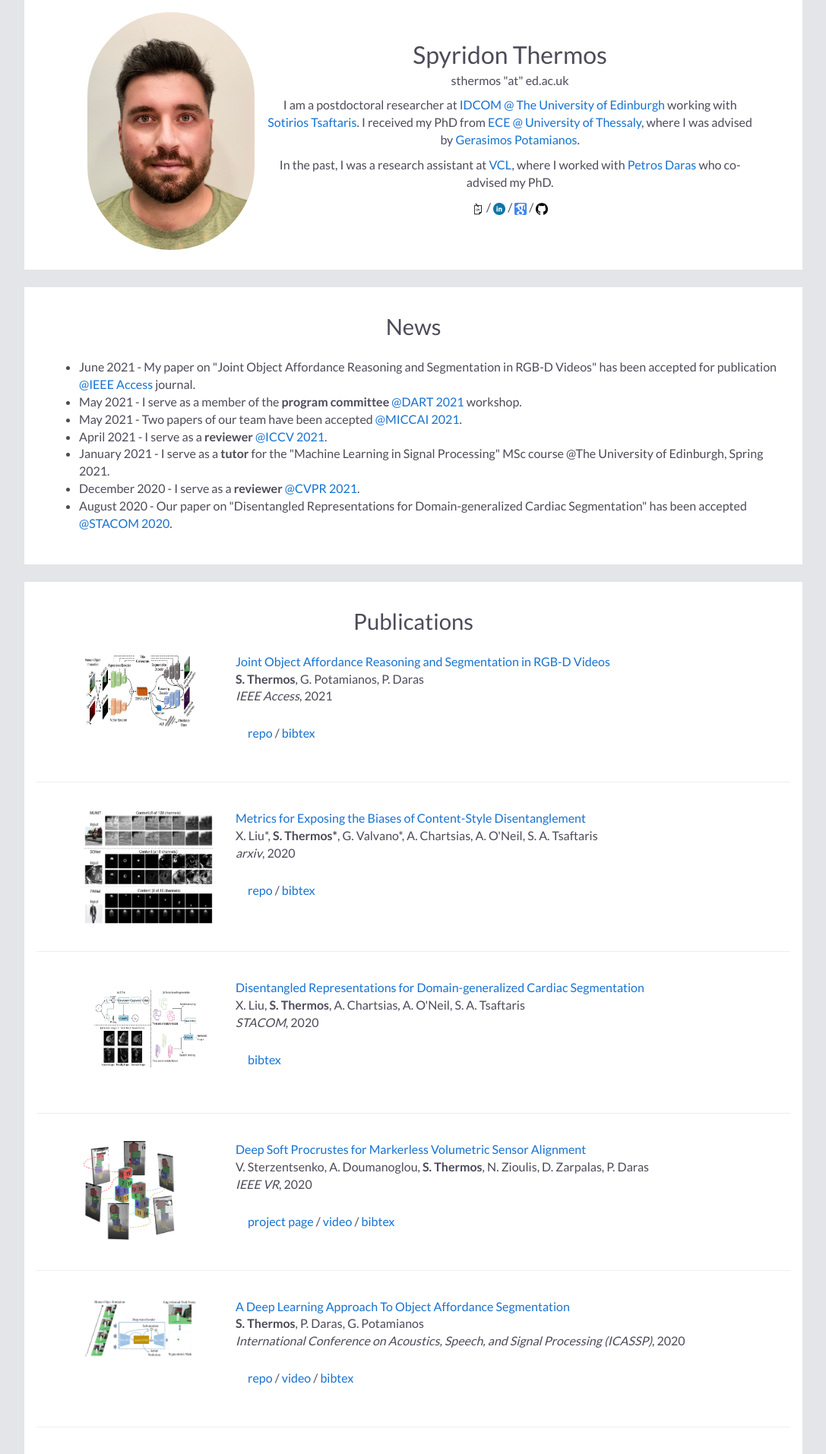
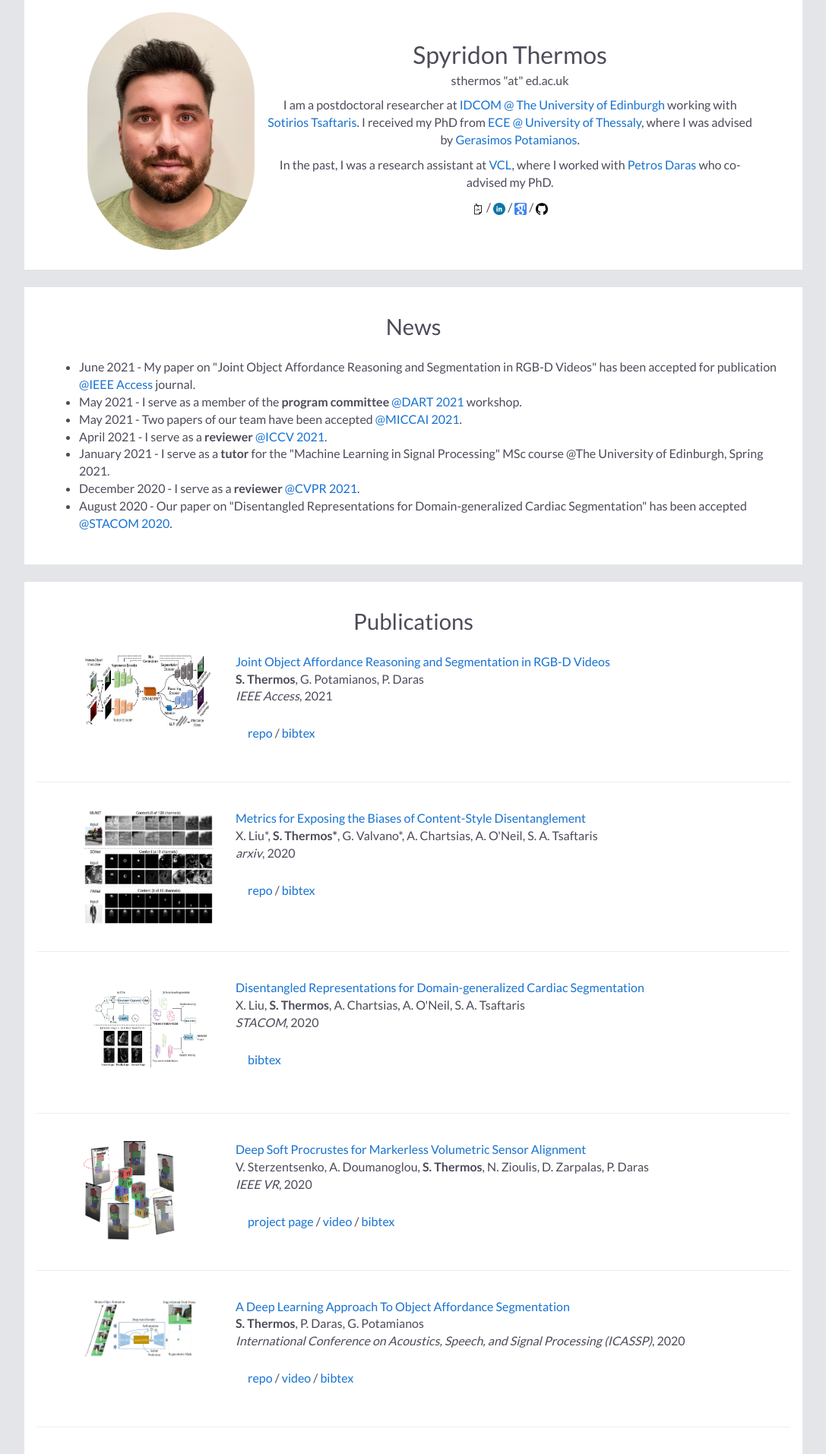
Before and after one commit to spthermo/spthermo.github.io, a Jekyll site: the page built from index.md, in a window 1280 px wide. Shown: the top 1914 px of the page at 76% size, without its empty margins (96-1183 px from the left). Built offline with Jekyll 4.4.1, drawn with Linux system fonts in a browser that asks for light colours; nearby versions of some CDN libraries; our own code applies the rules of GitHub Pages for plain Markdown files.

Commit message:
Update default.html

```diff
--- a/_layouts/default.html
+++ b/_layouts/default.html
@@ -74,7 +74,7 @@
 
     <div class="publication">
       <table width="900" align="center" border="0" cellpadding="0">
-        <td width="25%" valign="top"><img src="assets/images/ieee_access_graphical_abstract.jpg" alt="game" width="150" height="100" style="border-style: none">
+        <td width="25%" valign="top"><img src="assets/images/ieee_access_graphical_abstract.jpg" alt="game" width="170" height="100" style="border-style: none">
         <td width="75%" valign="top">
           <p><a href="https://ieeexplore.ieee.org/stamp/stamp.jsp?tp=&arnumber=9459755"><heading>Joint Object Affordance Reasoning and Segmentation in RGB-D Videos</heading></a><br>
             <strong>S. Thermos</strong>, G. Potamianos, P. Daras <br>
```
